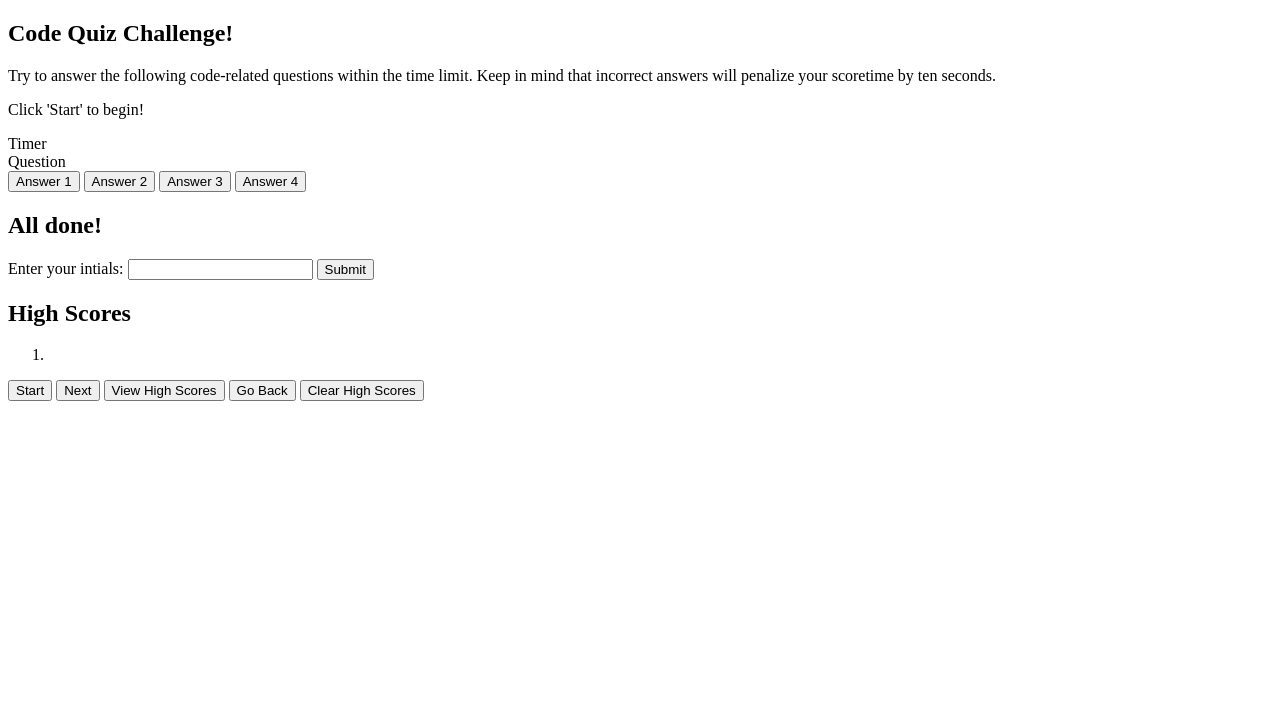
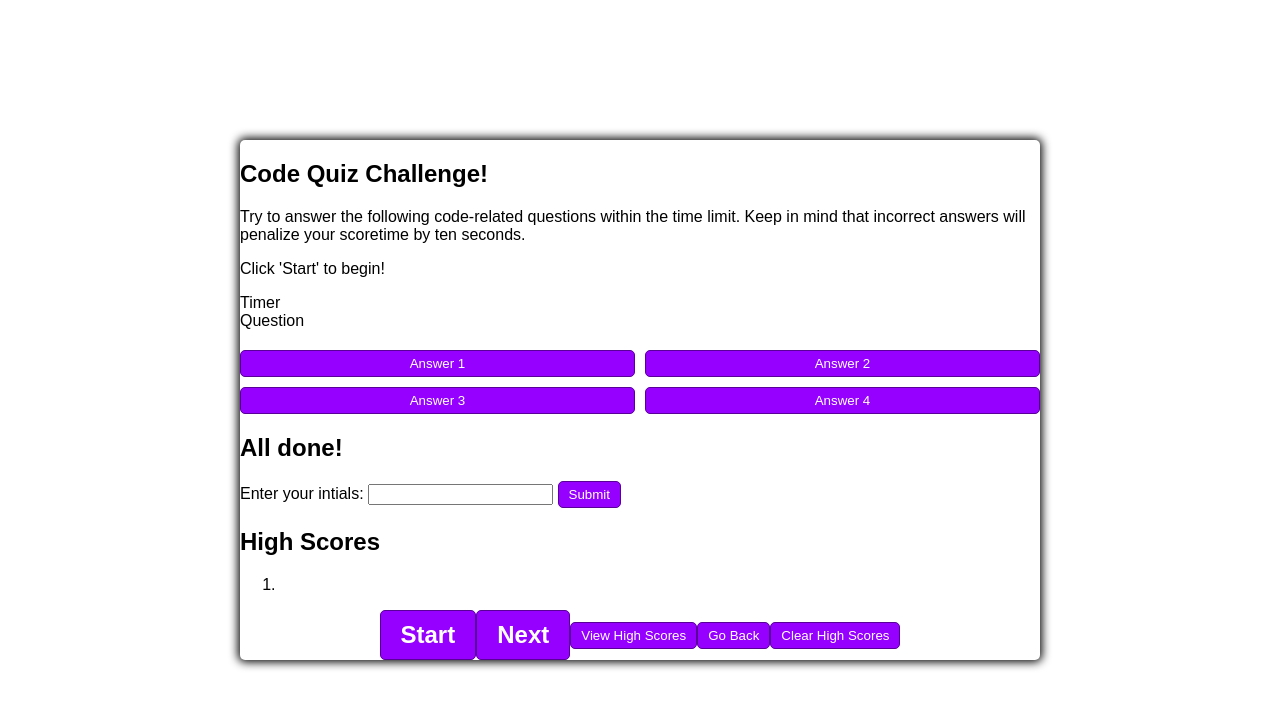
Before and after one commit to wilbur125/Code_Quiz, a plain HTML site: page index.html in a window 1280 px wide. Drawn offline with Linux system fonts and the light colour scheme.

Commit message:
Created styling for quiz container, questions container, finished quiz container, high score container, and controls/buttons. Using CSS variables to show user correct and wrong answers

```diff
--- a/index.html
+++ b/index.html
@@ -30,8 +30,8 @@
             <div id="final-score"></div>
             <div id="submit-score">
                 <span>Enter your intials:</span>
-                <input type="text" id="user">
-                <button type="submit">Submit</button>
+                <input type="text" id="final-score">
+                <button type="submit" id="submit-btn" class="submit-btn btn">Submit</button>
             </div>
         </div>
         <div id="highscore-container" class="hide">
--- a/style.css
+++ b/style.css
@@ -0,0 +1,70 @@
+*, *::before, *::after {
+    box-sizing: border-box;
+    font-family: sans-serif;
+}
+
+:root {
+    --hue-neutral: 275;
+    --hue-wrong: 0;
+    --hue-correct: 145;
+}
+
+body {
+    padding:0;
+    margin: 0;
+    display: flex;
+    width: 100vw;
+    height: 100vh;
+    justify-content: center;
+    align-items: center;
+}
+
+.container {
+    width: 800px;
+    max-width: 80%;
+    background-color: white;
+    border-radius: 5px;
+    padding: 10x;
+    box-shadow: 0 0 10px 2px;
+}
+
+.btn-grid {
+    display: grid;
+    grid-template-columns: repeat(2, auto);
+    gap: 10px;
+    margin: 20px 0;
+}
+
+.btn {
+    --hue: var(--hue-neutral);
+    border: 1px solid hsl(var(--hue), 100%, 30%);
+    background-color: hsl(var(--hue), 100%, 50%);
+    border-radius: 5px;
+    padding: 5px 10px;
+    color: white;
+    outline: none;
+}
+
+.btn:hover {
+    border-color: black;
+}
+
+.btn-correct {
+    --hue: var(--hue-correct);
+}
+
+.btn-wrong {
+    --hue: var(--hue-wrong);
+}
+
+.start-btn, .next-btn {
+    font-size: 1.5rem;
+    font-weight: bold;
+    padding: 10px 20px;
+}
+
+.controls {
+    display: flex;
+    justify-content: center;
+    align-items: center;
+}
```
